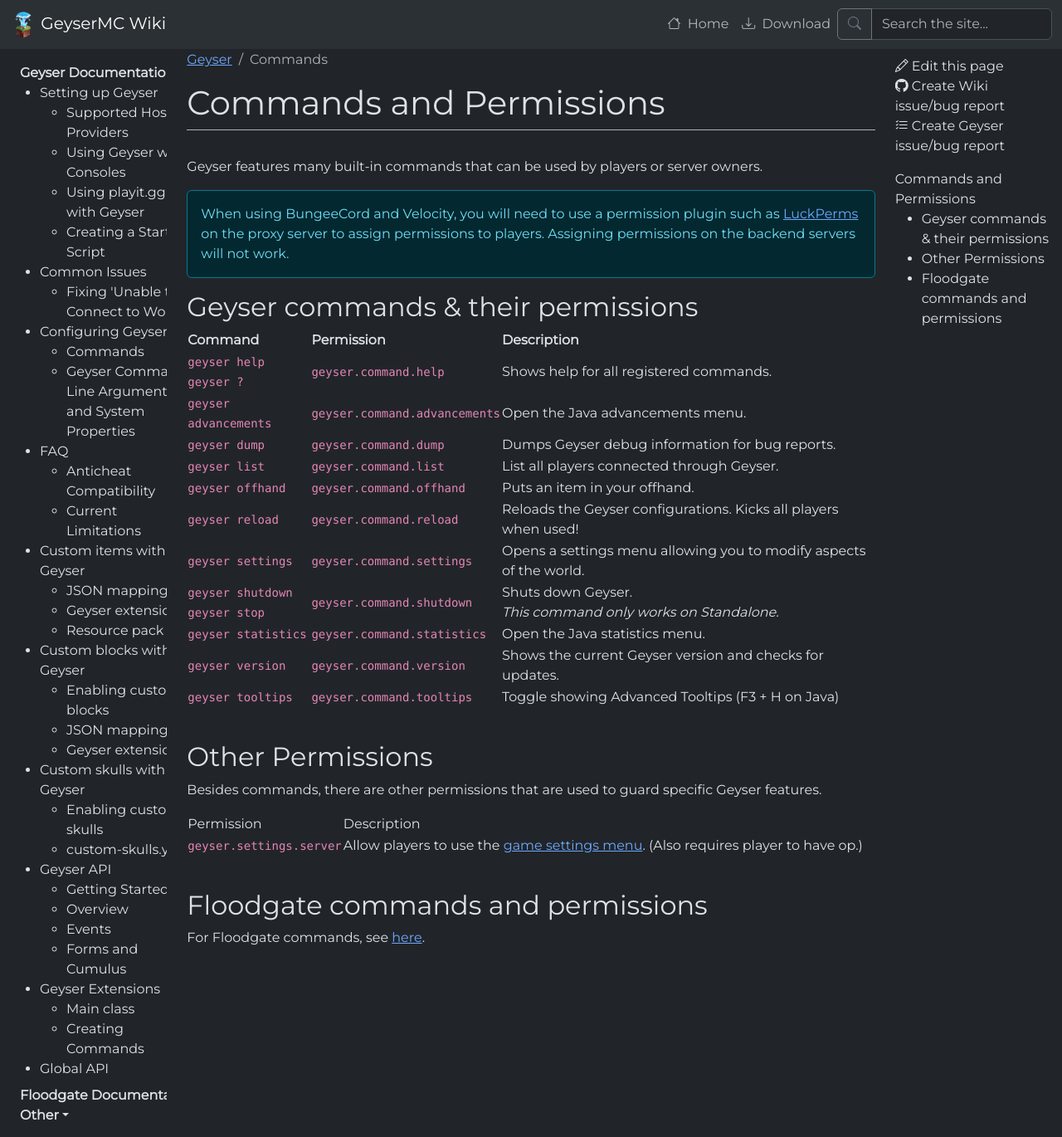
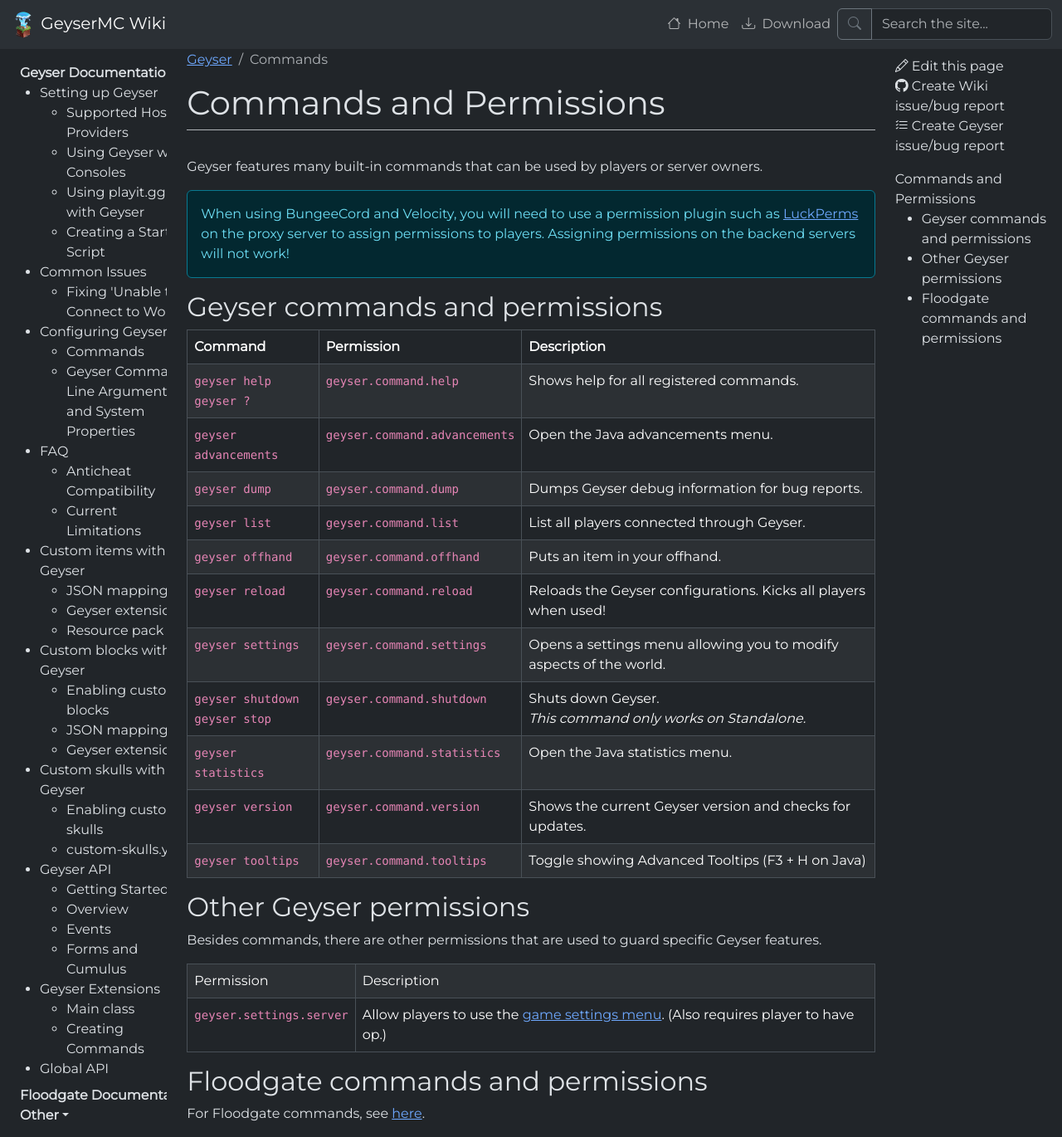
Before and after one commit to GeyserMC/GeyserWiki, a Jekyll site: the page built from _docs/geyser/commands.md, in a window 1280 px wide and 1370 px high. Shown: the whole window at 83% size. Built offline with Jekyll 4.4.1, drawn with Linux system fonts in a browser that asks for light colours.

Commit message:
Make commands page look prettier

```diff
--- a/_docs/geyser/commands.md
+++ b/_docs/geyser/commands.md
@@ -3,15 +3,17 @@
 ---
 
 # Commands and Permissions
+
 Geyser features many built-in commands that can be used by players or server owners.
 
 <div class="alert alert-info" role="alert">
    When using BungeeCord and Velocity, you will need to use a permission plugin such as <a href="https://luckperms.net/">LuckPerms</a>
-on the proxy server to assign permissions to players. Assigning permissions on the backend servers will not work.
+on the proxy server to assign permissions to players. Assigning permissions on the backend servers will not work!
 </div>
 
-## Geyser commands & their permissions <br>
+## Geyser commands and permissions
 
+{:.table .table-striped .table-bordered}
 | Command | Permission | Description |
 | :--- | :--- | :--- |
 | `geyser help` <br> `geyser ?` | `geyser.command.help` | Shows help for all registered commands. |
@@ -26,13 +28,15 @@
 | `geyser version` | `geyser.command.version` | Shows the current Geyser version and checks for updates. |
 | `geyser tooltips` | `geyser.command.tooltips`| Toggle showing Advanced Tooltips (F3 + H on Java) |
 
-<br>
-## Other Permissions <br>
+
+## Other Geyser permissions
+
 Besides commands, there are other permissions that are used to guard specific Geyser features.
 
+{:.table .table-striped .table-bordered}
 | Permission | Description |
 | `geyser.settings.server` | Allow players to use the [game settings menu](/img/wiki/game_menu.png). (Also requires player to have op.) |
 
-<br>
-## Floodgate commands and permissions <br>
+## Floodgate commands and permissions
+
 For Floodgate commands, see [here](/floodgate/commands/).
--- a/css/style.css
+++ b/css/style.css
@@ -92,3 +92,7 @@
 	width: 1.5em;
 	height: 1.5em;
 }
+
+table {
+    margin-bottom: 1rem;
+}
```
